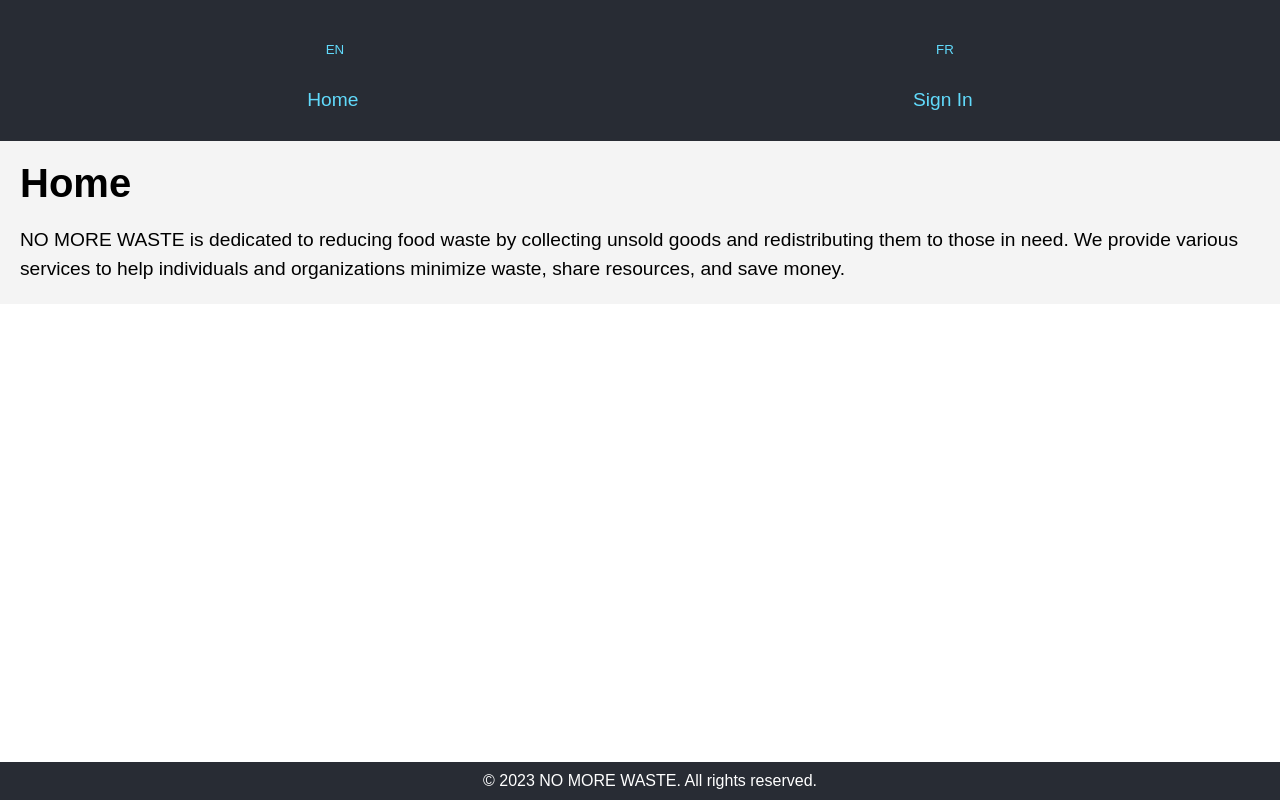
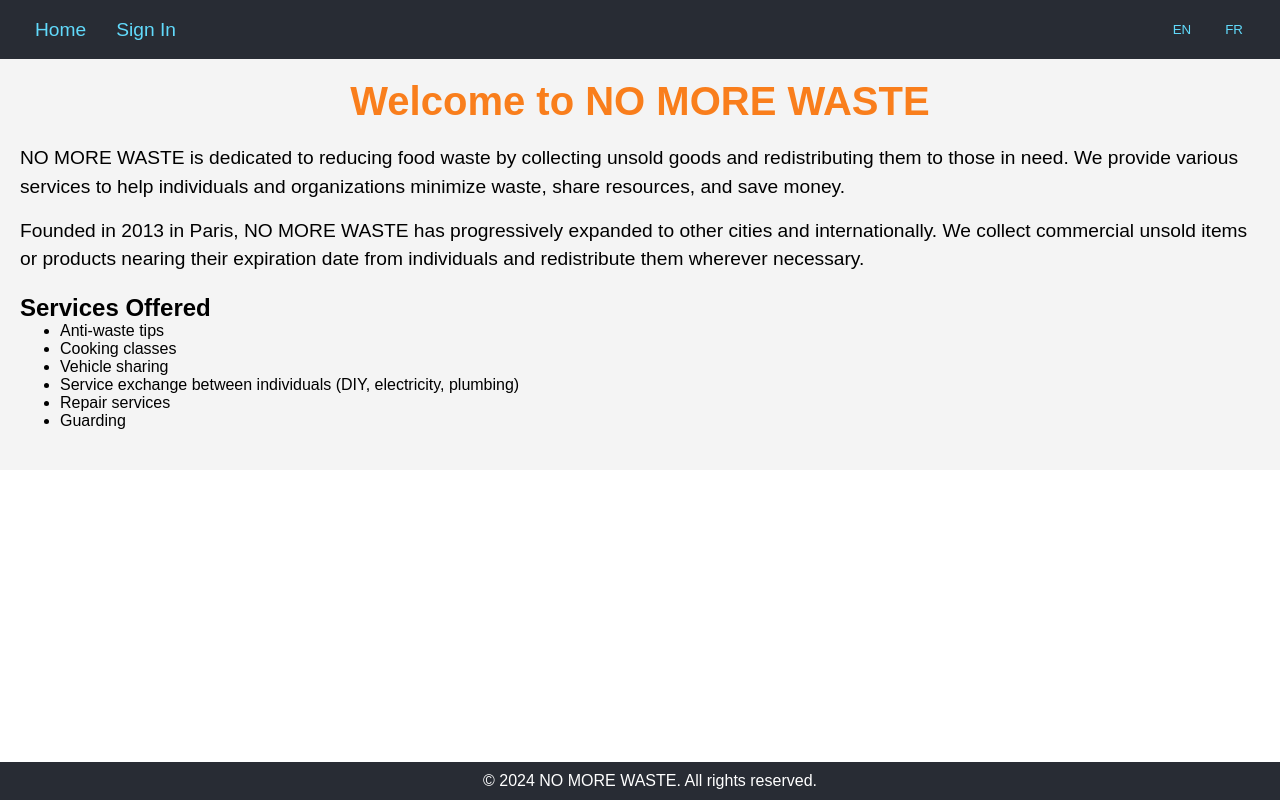
Before and after one commit to ShHaWkK/PA-RA, a React (Create React App) app in the folder front/: page / in a window 1280 px wide. Built offline with nearby package versions, Linux system fonts and the light colour scheme.

Commit message:
Update front

```diff
--- a/front/public/locales/en/translation.json
+++ b/front/public/locales/en/translation.json
@@ -1,8 +1,14 @@
 {
     "home": "Home",
     "sign_in": "Sign In",
-    "password": "Password",
-    "no_account": "Don't have an account?",
-    "sign_up": "Sign Up",
-    "welcome":  "NO MORE WASTE is dedicated to reducing food waste by collecting unsold goods and redistributing them to those in need. We provide various services to help individuals and organizations minimize waste, share resources, and save money."
+    "welcome": "Welcome to NO MORE WASTE",
+    "description": "NO MORE WASTE is dedicated to reducing food waste by collecting unsold goods and redistributing them to those in need. We provide various services to help individuals and organizations minimize waste, share resources, and save money.",
+    "founded": "Founded in 2013 in Paris, NO MORE WASTE has progressively expanded to other cities and internationally. We collect commercial unsold items or products nearing their expiration date from individuals and redistribute them wherever necessary.",
+    "services_offered": "Services Offered",
+    "anti_waste_tips": "Anti-waste tips",
+    "cooking_classes": "Cooking classes",
+    "vehicle_sharing": "Vehicle sharing",
+    "service_exchange": "Service exchange between individuals (DIY, electricity, plumbing)",
+    "repair_services": "Repair services",
+    "guarding": "Guarding"
   }
--- /dev/null
+++ b/front/src/components/Footer.js
@@ -0,0 +1,22 @@
+import React from 'react';
+import styled from 'styled-components';
+
+const FooterContainer = styled.footer`
+  background-color: #282c34;
+  color: white;
+  padding: 10px;
+  text-align: center;
+  position: absolute;
+  bottom: 0;
+  width: 100%;
+`;
+
+const Footer = () => {
+  return (
+    <FooterContainer>
+      <p>&copy; 2024 NO MORE WASTE. All rights reserved.</p>
+    </FooterContainer>
+  );
+};
+
+export default Footer;
--- a/front/src/components/Header.js
+++ b/front/src/components/Header.js
@@ -5,19 +5,21 @@ import styled from 'styled-components';
 
 const Navbar = styled.nav`
   background: #282c34;
-  padding: 10px;
+  padding: 10px 20px;
+  display: flex;
+  justify-content: space-between;
+  align-items: center;
 `;
 
 const NavList = styled.ul`
   list-style: none;
   display: flex;
-  justify-content: space-around;
   padding: 0;
   margin: 0;
 `;
 
 const NavItem = styled.li`
-  margin: 0 10px;
+  margin: 0 15px;
 `;
 
 const NavLink = styled(Link)`
@@ -31,8 +33,6 @@ const NavLink = styled(Link)`
 
 const LanguageSwitcher = styled.div`
   display: flex;
-  justify-content: flex-end;
-  padding: 10px;
 `;
 
 const LanguageButton = styled.button`
@@ -55,10 +55,6 @@ const Header = () => {
 
   return (
     <header>
-      <LanguageSwitcher>
-        <LanguageButton onClick={() => changeLanguage('en')}>EN</LanguageButton>
-        <LanguageButton onClick={() => changeLanguage('fr')}>FR</LanguageButton>
-      </LanguageSwitcher>
       <Navbar>
         <NavList>
           <NavItem>
@@ -67,8 +63,11 @@ const Header = () => {
           <NavItem>
             <NavLink to="/signin">{t('sign_in')}</NavLink>
           </NavItem>
-          {/* Ajouter d'autres liens ici */}
         </NavList>
+        <LanguageSwitcher>
+          <LanguageButton onClick={() => changeLanguage('en')}>EN</LanguageButton>
+          <LanguageButton onClick={() => changeLanguage('fr')}>FR</LanguageButton>
+        </LanguageSwitcher>
       </Navbar>
     </header>
   );
--- a/front/src/pages/homepage/Home.js
+++ b/front/src/pages/homepage/Home.js
@@ -1,7 +1,30 @@
 import React from 'react';
 import Header from '../../components/Header';
+import Footer from '../../components/Footer';
 import { useTranslation } from 'react-i18next';
-import '../../styles/home.css';
+import styled from 'styled-components';
+
+const Main = styled.main`
+  padding: 20px;
+  background-color: #f4f4f4;
+`;
+
+const Title = styled.h1`
+  font-size: 2.5em;
+  color: #f97e1c;
+  margin-bottom: 20px;
+  text-align: center;
+`;
+
+const Section = styled.section`
+  margin-bottom: 20px;
+`;
+
+const Paragraph = styled.p`
+  font-size: 1.2em;
+  line-height: 1.5;
+  margin-bottom: 15px;
+`;
 
 const Home = () => {
   const { t } = useTranslation();
@@ -9,15 +32,29 @@ const Home = () => {
   return (
     <div>
       <Header />
-      <main>
-        <h1>{t('home')}</h1>
-        <p>
-            {t('welcome')}
-        </p>
-      </main>
-      <footer>
-        <p>&copy; 2023 NO MORE WASTE. All rights reserved.</p>
-      </footer>
+      <Main>
+        <Title>{t('welcome')}</Title>
+        <Section>
+          <Paragraph>
+            {t('description')}
+          </Paragraph>
+          <Paragraph>
+            {t('founded')}
+          </Paragraph>
+        </Section>
+        <Section>
+          <h2>{t('services_offered')}</h2>
+          <ul>
+            <li>{t('anti_waste_tips')}</li>
+            <li>{t('cooking_classes')}</li>
+            <li>{t('vehicle_sharing')}</li>
+            <li>{t('service_exchange')}</li>
+            <li>{t('repair_services')}</li>
+            <li>{t('guarding')}</li>
+          </ul>
+        </Section>
+      </Main>
+      <Footer />
     </div>
   );
 };
```
Also changed, not shown: front/public/locales/fr/translation.json (+12 -2 lines).
